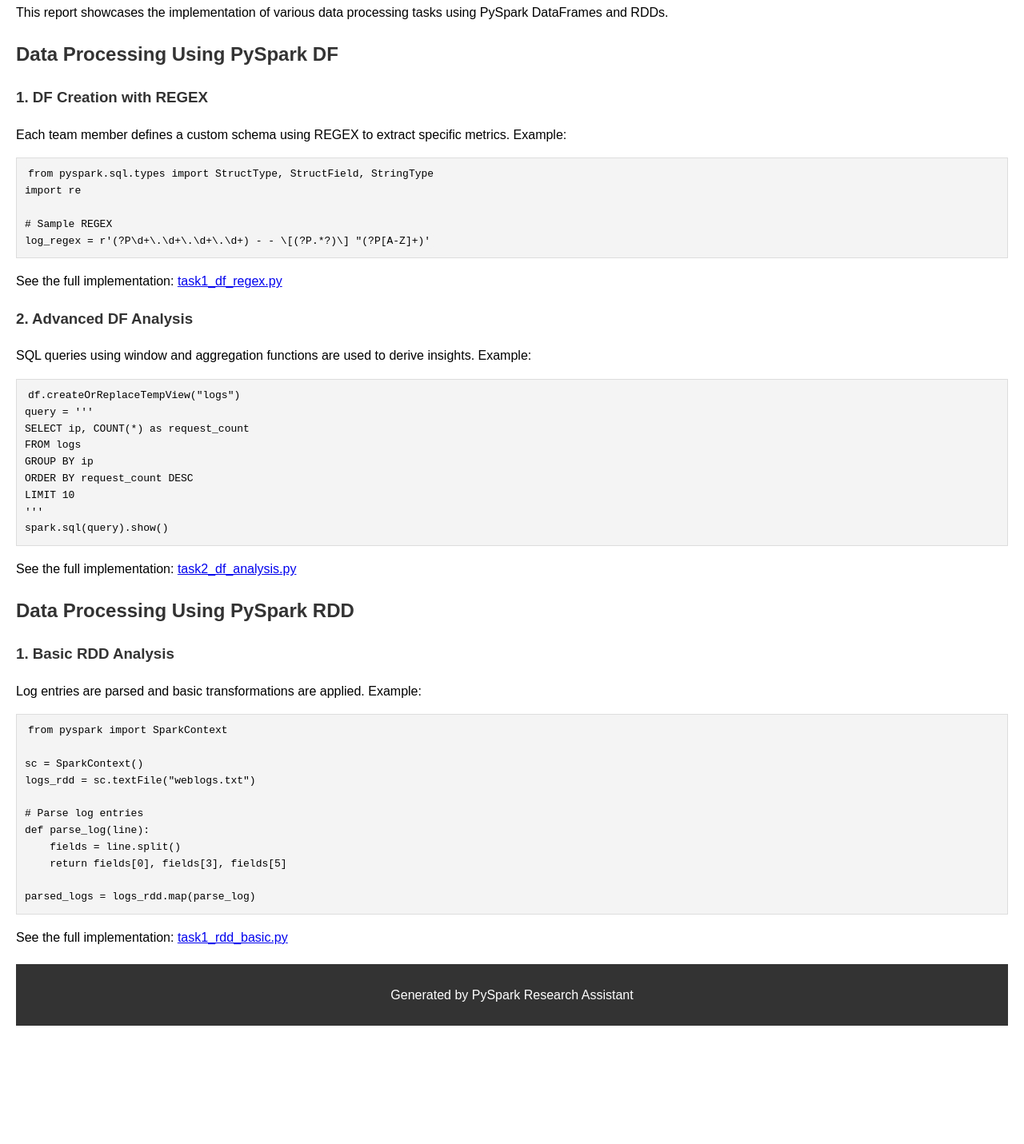
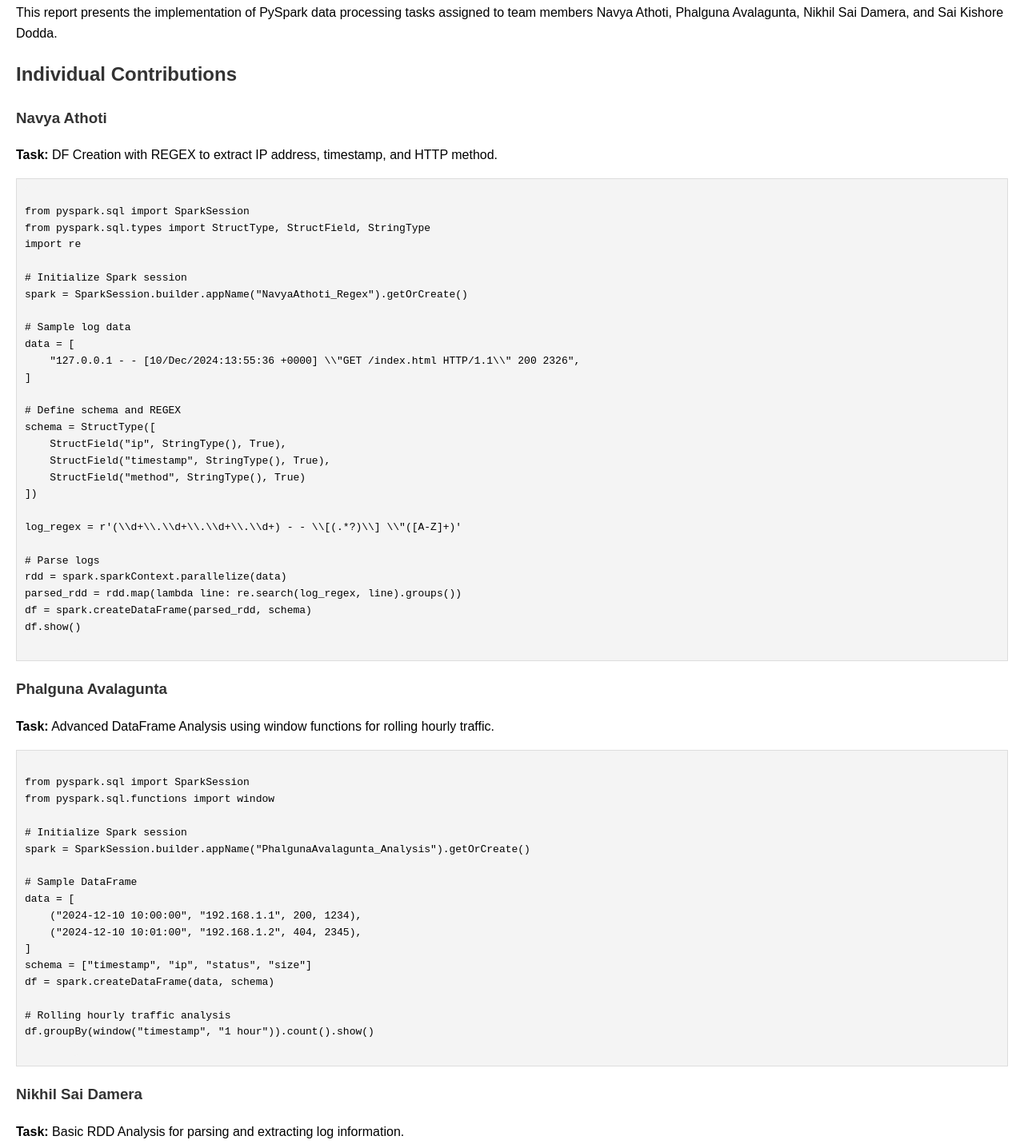
Before and after one commit to Spidey-Acer/Python-Projects, a plain HTML site: page FranksJob/PySpark_Analysis_Report.html in a window 1280 px wide. Shown: the part 189-1620 px from the top of the page at 80% size. Before the commit the page ends 1472 px from the top, so only its background shows below. Drawn offline with Linux system fonts and the light colour scheme.

Commit message:
Revamp PySpark Analysis Report with individual contributions and enhanced styling

```diff
--- a/FranksJob/PySpark_Analysis_Report.html
+++ b/FranksJob/PySpark_Analysis_Report.html
@@ -1,10 +1,9 @@
-
 <!DOCTYPE html>
 <html lang="en">
   <head>
-    <meta charset="UTF-8">
-    <meta name="viewport" content="width=device-width, initial-scale=1.0">
-    <title>PySpark Analysis Report</title>
+    <meta charset="UTF-8" />
+    <meta name="viewport" content="width=device-width, initial-scale=1.0" />
+    <title>PySpark Coursework Report - Revamped</title>
     <style>
       body {
         font-family: Arial, sans-serif;
@@ -12,17 +11,18 @@
         margin: 0;
         padding: 0 20px;
       }
-        header, footer {
-            background-color: #333;
-            color: #fff;
+      header,
+      footer {
+        background: #333;
+        color: white;
         text-align: center;
         padding: 10px 0;
       }
       section {
         margin-bottom: 20px;
       }
-        h1, h2, h3 {
-            color: #333;
+      article {
+        margin-bottom: 20px;
       }
       pre {
         background: #f4f4f4;
@@ -35,65 +35,144 @@
         padding: 2px 4px;
         border-radius: 4px;
       }
+      h1,
+      h2,
+      h3 {
+        color: #333;
+      }
     </style>
   </head>
   <body>
     <header>
-        <h1>PySpark Data Processing Analysis</h1>
+      <h1>PySpark Coursework Report - Revamped</h1>
     </header>
 
     <section>
       <h2>Introduction</h2>
-        <p>This report showcases the implementation of various data processing tasks using PySpark DataFrames and RDDs.</p>
+      <p>
+        This report presents the implementation of PySpark data processing tasks
+        assigned to team members Navya Athoti, Phalguna Avalagunta, Nikhil Sai
+        Damera, and Sai Kishore Dodda.
+      </p>
     </section>
 
     <section>
-        <h2>Data Processing Using PySpark DF</h2>
-        <h3>1. DF Creation with REGEX</h3>
-        <p>Each team member defines a custom schema using REGEX to extract specific metrics. Example:</p>
-        <pre><code>from pyspark.sql.types import StructType, StructField, StringType
+      <h2>Individual Contributions</h2>
+
+      <article>
+        <h3>Navya Athoti</h3>
+        <p>
+          <strong>Task:</strong> DF Creation with REGEX to extract IP address,
+          timestamp, and HTTP method.
+        </p>
+        <pre><code>
+from pyspark.sql import SparkSession
+from pyspark.sql.types import StructType, StructField, StringType
 import re
 
-# Sample REGEX
-log_regex = r'(?P<ip>\d+\.\d+\.\d+\.\d+) - - \[(?P<timestamp>.*?)\] "(?P<method>[A-Z]+)'
+# Initialize Spark session
+spark = SparkSession.builder.appName("NavyaAthoti_Regex").getOrCreate()
+
+# Sample log data
+data = [
+    "127.0.0.1 - - [10/Dec/2024:13:55:36 +0000] \\"GET /index.html HTTP/1.1\\" 200 2326",
+]
+
+# Define schema and REGEX
+schema = StructType([
+    StructField("ip", StringType(), True),
+    StructField("timestamp", StringType(), True),
+    StructField("method", StringType(), True)
+])
+
+log_regex = r'(\\d+\\.\\d+\\.\\d+\\.\\d+) - - \\[(.*?)\\] \\"([A-Z]+)'
+
+# Parse logs
+rdd = spark.sparkContext.parallelize(data)
+parsed_rdd = rdd.map(lambda line: re.search(log_regex, line).groups())
+df = spark.createDataFrame(parsed_rdd, schema)
+df.show()
         </code></pre>
-        <p>See the full implementation: <a href="task1_df_regex.py">task1_df_regex.py</a></p>
+      </article>
 
-        <h3>2. Advanced DF Analysis</h3>
-        <p>SQL queries using window and aggregation functions are used to derive insights. Example:</p>
-        <pre><code>df.createOrReplaceTempView("logs")
-query = '''
-SELECT ip, COUNT(*) as request_count
-FROM logs
-GROUP BY ip
-ORDER BY request_count DESC
-LIMIT 10
-'''
-spark.sql(query).show()</code></pre>
-        <p>See the full implementation: <a href="task2_df_analysis.py">task2_df_analysis.py</a></p>
-    </section>
+      <article>
+        <h3>Phalguna Avalagunta</h3>
+        <p>
+          <strong>Task:</strong> Advanced DataFrame Analysis using window
+          functions for rolling hourly traffic.
+        </p>
+        <pre><code>
+from pyspark.sql import SparkSession
+from pyspark.sql.functions import window
 
-    <section>
-        <h2>Data Processing Using PySpark RDD</h2>
-        <h3>1. Basic RDD Analysis</h3>
-        <p>Log entries are parsed and basic transformations are applied. Example:</p>
-        <pre><code>from pyspark import SparkContext
+# Initialize Spark session
+spark = SparkSession.builder.appName("PhalgunaAvalagunta_Analysis").getOrCreate()
 
+# Sample DataFrame
+data = [
+    ("2024-12-10 10:00:00", "192.168.1.1", 200, 1234),
+    ("2024-12-10 10:01:00", "192.168.1.2", 404, 2345),
+]
+schema = ["timestamp", "ip", "status", "size"]
+df = spark.createDataFrame(data, schema)
+
+# Rolling hourly traffic analysis
+df.groupBy(window("timestamp", "1 hour")).count().show()
+        </code></pre>
+      </article>
+
+      <article>
+        <h3>Nikhil Sai Damera</h3>
+        <p>
+          <strong>Task:</strong> Basic RDD Analysis for parsing and extracting
+          log information.
+        </p>
+        <pre><code>
+from pyspark import SparkContext
+
+# Initialize Spark context
 sc = SparkContext()
-logs_rdd = sc.textFile("weblogs.txt")
 
-# Parse log entries
-def parse_log(line):
-    fields = line.split()
-    return fields[0], fields[3], fields[5]
+# Sample data
+data = [
+    "127.0.0.1 - - [10/Dec/2024:13:55:36 +0000] \\"GET /index.html HTTP/1.1\\" 200 2326",
+]
 
-parsed_logs = logs_rdd.map(parse_log)
+# Parse logs
+rdd = sc.parallelize(data).map(lambda line: line.split(" "))
+rdd.foreach(print)
         </code></pre>
-        <p>See the full implementation: <a href="task1_rdd_basic.py">task1_rdd_basic.py</a></p>
+      </article>
+
+      <article>
+        <h3>Sai Kishore Dodda</h3>
+        <p>
+          <strong>Task:</strong> Optimization techniques including caching for
+          performance improvement.
+        </p>
+        <pre><code>
+from pyspark.sql import SparkSession
+
+# Initialize Spark session
+spark = SparkSession.builder.appName("SaiKishoreDodda_Optimization").getOrCreate()
+
+# Sample DataFrame
+data = [
+    ("2024-12-10 10:00:00", "192.168.1.1", 200, 1234),
+    ("2024-12-10 10:01:00", "192.168.1.2", 404, 2345),
+]
+schema = ["timestamp", "ip", "status", "size"]
+df = spark.createDataFrame(data, schema)
+
+# Apply caching
+df.cache()
+df.show()
+        </code></pre>
+      </article>
     </section>
 
     <footer>
-        <p>Generated by PySpark Research Assistant</p>
+      <p>&copy; 2024 PySpark Team</p>
     </footer>
   </body>
 </html>
```
Lines whose indentation alone changed are shown as unchanged.
